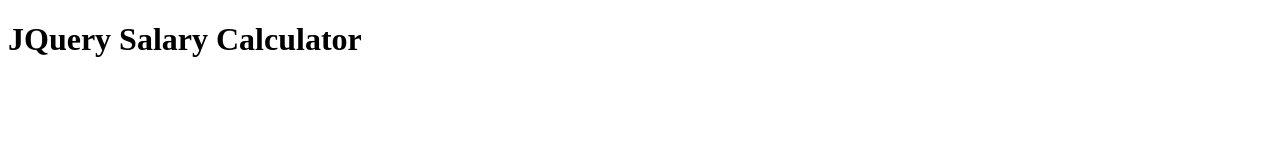
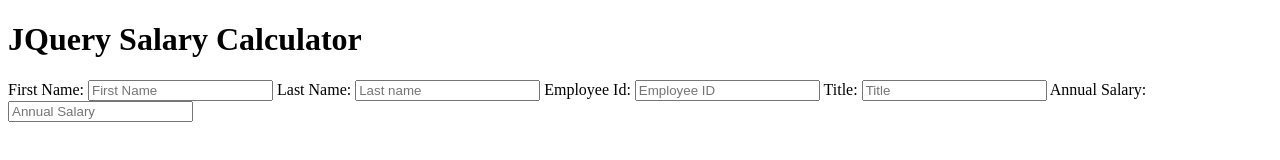
Before and after one commit to RachelSmith500/jquery-salary-calculator, a plain HTML site: page index.html in a window 1280 px wide. Drawn offline with Linux system fonts and the light colour scheme.

Commit message:
Input Fields Complete

```diff
--- a/client.js
+++ b/client.js
@@ -1 +1,9 @@
 console.log('js')
+
+$(document).ready(onReady);
+
+function onReady(){
+
+
+
+}
--- a/index.html
+++ b/index.html
@@ -10,5 +10,17 @@
 </head>
 <body>
     <h1>JQuery Salary Calculator</h1>
+    <main>
+        <label htmlFor "FirstName">First Name:</label>
+        <input id="firstName" type="text" placeholder="First Name"/>
+        <label htmlFor "lastName">Last Name:</label>
+        <input id="lastName" type="text" placeholder="Last name"/>
+        <label htmlFor "employeeId">Employee Id:</label>
+        <input id="employeeId" type="text" placeholder="Employee ID"/>
+        <label htmlFor "title">Title:</label>
+        <input id="title" type="text" placeholder="Title"/>
+        <label htmlFor "Salary">Annual Salary:</label>
+        <input id="annualSalary" type="number" placeholder="Annual Salary"/>
+    </main>
 </body>
 </html>
```
